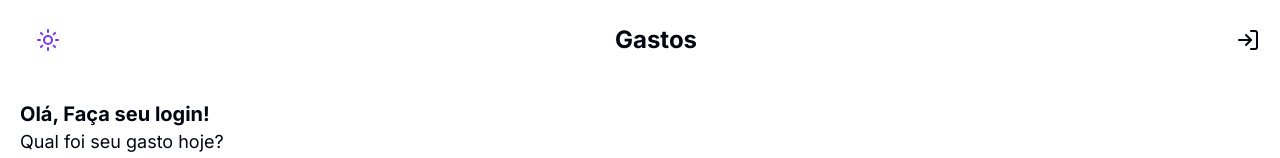
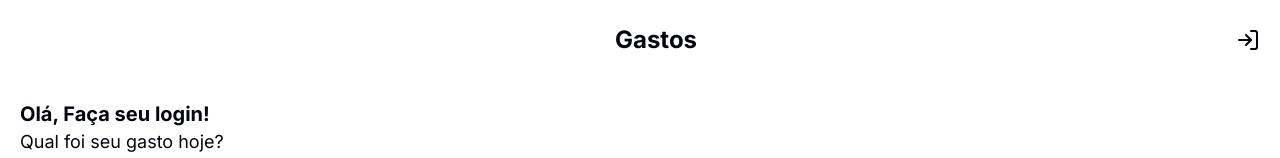
Before and after one commit to Hundlee/daily-expend, a Next.js app: page / in a window 1280 px wide. Shown: the top 158 px of the page. Built offline with nearby package versions, Linux system fonts and the light colour scheme; no server answers.

Commit message:
fix: every time I changed themes the page would reload
I fixed this with event.preventDefault in the function. And added style (color) to the sun and moon symbols

```diff
--- a/app/_components/themeToggle.tsx
+++ b/app/_components/themeToggle.tsx
@@ -8,12 +8,11 @@ import { useState } from "react";
 
 export function ThemeToggle() {
     const { theme, setTheme } = useTheme();
-    const [currentTheme, setCurrentTheme] = useState(theme);
 
-    const handleToggleTheme = () => {
-        const newTheme = currentTheme === "light" ? "dark" : "light";
+    const handleToggleTheme = (event: any) => {
+        event.preventDefault();
+        const newTheme = theme === "light" ? "dark" : "light";
         setTheme(newTheme);
-        setCurrentTheme(newTheme);
         toast({
             title: "Theme Updated",
             description: `Your theme has been changed.`,
@@ -23,11 +22,21 @@ export function ThemeToggle() {
     return (
         <form onSubmit={handleToggleTheme} name="theme">
             {theme === "light" ? (
-                <Button value="dark" type="submit" variant="link">
+                <Button
+                    value="dark"
+                    type="submit"
+                    variant="link"
+                    className="text-black"
+                >
                     <MoonIcon />
                 </Button>
             ) : (
-                <Button value="light" type="submit" variant="link">
+                <Button
+                    value="light"
+                    type="submit"
+                    variant="link"
+                    className="text-white"
+                >
                     <SunIcon />
                 </Button>
             )}
```
